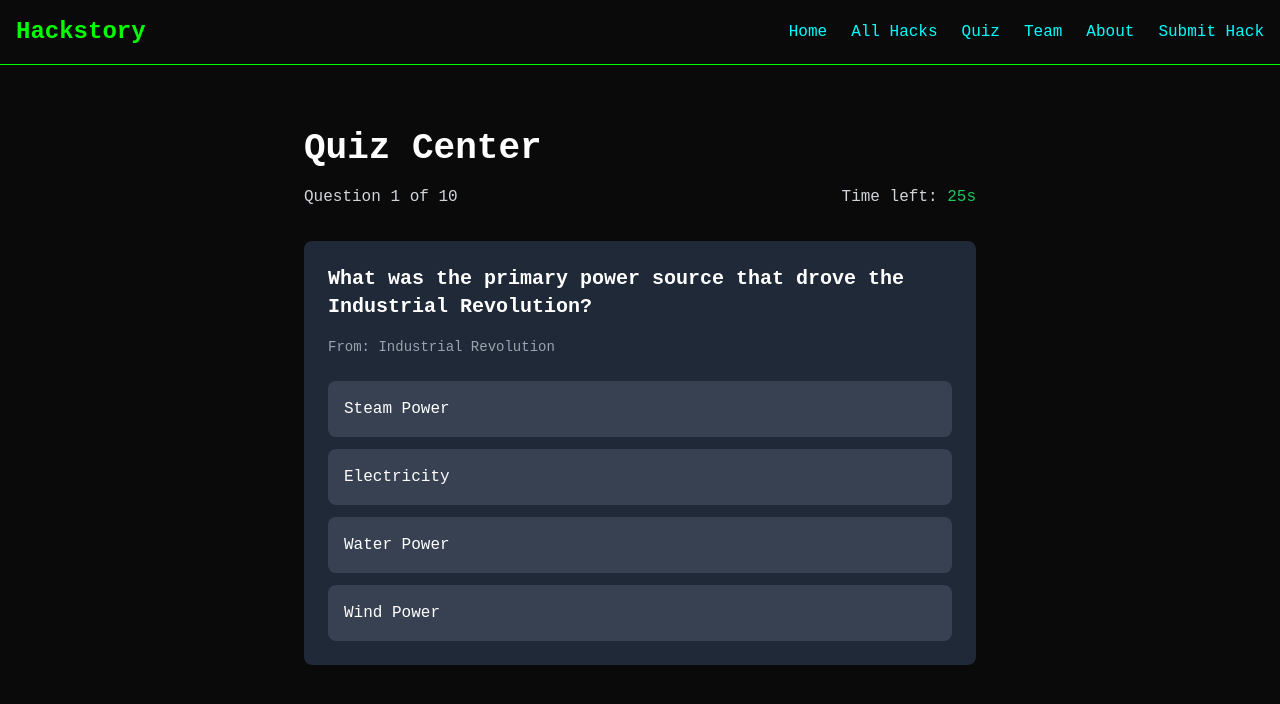
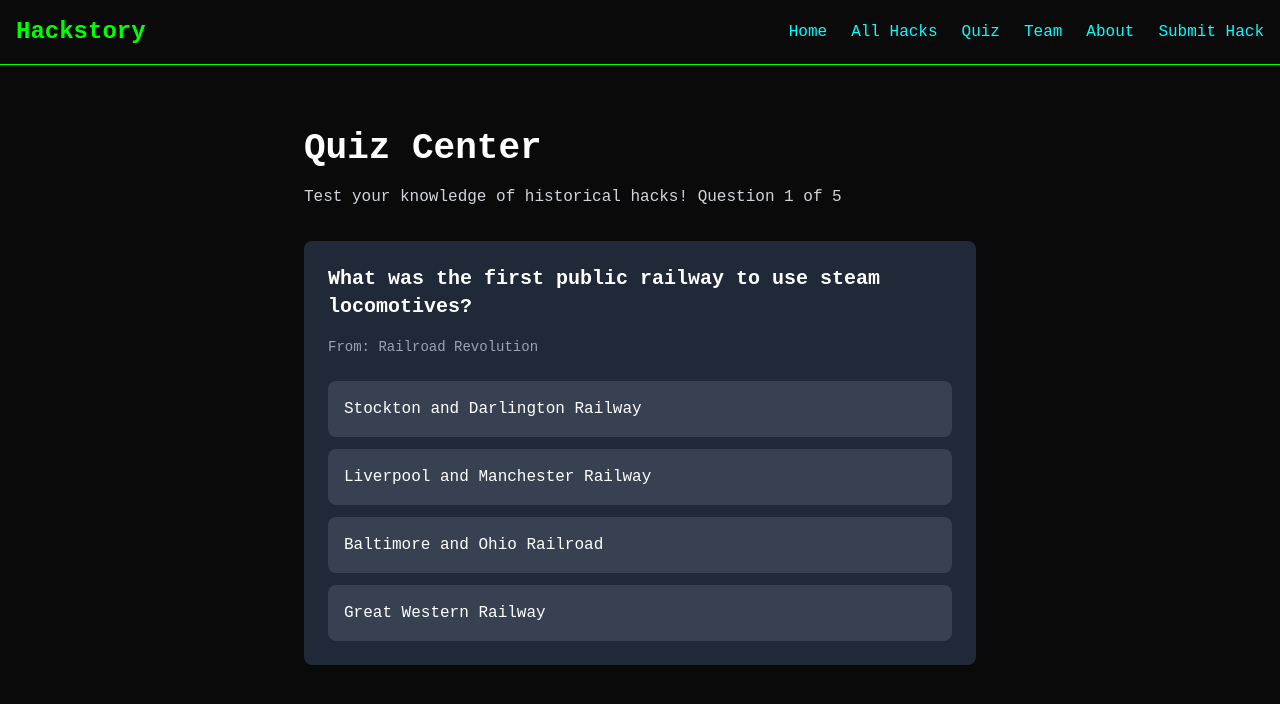
Before and after one commit to kenil-gopani/Hack-story, a React (Create React App) app: page /quiz in a window 1280 px wide. Shown: the top 704 px of the page. Built offline with nearby package versions, Linux system fonts and the light colour scheme.

Commit message:
Update QuizCenter.tsx

```diff
--- a/src/pages/QuizCenter.tsx
+++ b/src/pages/QuizCenter.tsx
@@ -8,7 +8,6 @@ interface QuizQuestion {
   options: string[];
   correctAnswer: number;
   eventTitle: string;
-  explanation?: string;
 }
 
 const QuizCenter: React.FC = () => {
@@ -18,64 +17,19 @@ const QuizCenter: React.FC = () => {
   const [score, setScore] = useState(0);
   const [showResult, setShowResult] = useState(false);
   const [showExplanation, setShowExplanation] = useState(false);
-  const [timeLeft, setTimeLeft] = useState(30);
 
   useEffect(() => {
-    const allQuestions: QuizQuestion[] = [
-      ...events.events.map(event => ({
+    const allQuestions: QuizQuestion[] = events.events.map(event => ({
       id: event.id,
       question: event.quiz.question,
       options: event.quiz.options,
       correctAnswer: event.quiz.correctAnswer,
-        eventTitle: event.title,
-        explanation: `This question is about ${event.title}, where ${event.description}`
-      })),
-      {
-        id: 11,
-        question: "What was the first message sent over ARPANET?",
-        options: ["LOGIN", "HELLO", "TEST", "START"],
-        correctAnswer: 0,
-        eventTitle: "Internet Creation",
-        explanation: "The first message sent over ARPANET was 'LOGIN', though it crashed after sending 'LO'"
-      },
-      {
-        id: 12,
-        question: "Who developed the first practical electrical power system?",
-        options: ["Thomas Edison", "Nikola Tesla", "George Westinghouse", "Michael Faraday"],
-        correctAnswer: 0,
-        eventTitle: "Electricity Revolution",
-        explanation: "Thomas Edison developed the first practical electrical power system in 1882"
-      },
-      {
-        id: 13,
-        question: "What was the main tool used to bring down the Berlin Wall?",
-        options: ["Sledgehammers and chisels", "Explosives", "Bulldozers", "Cranes"],
-        correctAnswer: 0,
-        eventTitle: "Berlin Wall Falls",
-        explanation: "Citizens used sledgehammers and chisels to break down the wall piece by piece"
-      }
-    ];
+      eventTitle: event.title
+    }));
 
     const shuffled = allQuestions.sort(() => 0.5 - Math.random());
-    setQuestions(shuffled.slice(0, 10));
+    setQuestions(shuffled.slice(0, 5));
   }, []);
-
-  useEffect(() => {
-    if (!showExplanation && !showResult) {
-      const timer = setInterval(() => {
-        setTimeLeft((prev) => {
-          if (prev <= 1) {
-            clearInterval(timer);
-            handleNextQuestion();
-            return 30;
-          }
-          return prev - 1;
-        });
-      }, 1000);
-
-      return () => clearInterval(timer);
-    }
-  }, [currentQuestion, showExplanation, showResult]);
 
   const handleAnswerSelect = (answerIndex: number) => {
     setSelectedAnswer(answerIndex);
@@ -91,7 +45,6 @@ const QuizCenter: React.FC = () => {
       setCurrentQuestion(currentQuestion + 1);
       setSelectedAnswer(null);
       setShowExplanation(false);
-      setTimeLeft(30);
     } else {
       setShowResult(true);
     }
@@ -103,7 +56,6 @@ const QuizCenter: React.FC = () => {
     setScore(0);
     setShowResult(false);
     setShowExplanation(false);
-    setTimeLeft(30);
   };
 
   if (questions.length === 0) {
@@ -111,26 +63,13 @@ const QuizCenter: React.FC = () => {
   }
 
   if (showResult) {
-    const percentage = (score / questions.length) * 100;
-    let message = "";
-    if (percentage >= 90) {
-      message = "Outstanding! You're a history hacking master!";
-    } else if (percentage >= 70) {
-      message = "Great job! You know your historical hacks!";
-    } else if (percentage >= 50) {
-      message = "Good effort! Keep learning about these epic hacks!";
-    } else {
-      message = "Keep exploring! There's more to learn about these historical hacks!";
-    }
-
     return (
       <div className="container mx-auto px-4 py-8">
         <div className="max-w-2xl mx-auto text-center">
           <h1 className="text-4xl font-bold mb-8">Quiz Complete!</h1>
-          <p className="text-2xl mb-4">
+          <p className="text-2xl mb-8">
             Your score: {score} out of {questions.length}
           </p>
-          <p className="text-xl text-green-400 mb-8">{message}</p>
           <div className="space-y-4">
             <button
               onClick={handleRestart}
@@ -157,14 +96,10 @@ const QuizCenter: React.FC = () => {
       <div className="max-w-2xl mx-auto">
         <div className="mb-8">
           <h1 className="text-4xl font-bold mb-4">Quiz Center</h1>
-          <div className="flex justify-between items-center">
           <p className="text-gray-300">
-              Question {currentQuestion + 1} of {questions.length}
+            Test your knowledge of historical hacks! Question {currentQuestion + 1} of{' '}
+            {questions.length}
           </p>
-            <p className="text-gray-300">
-              Time left: <span className={timeLeft <= 10 ? "text-red-500" : "text-green-500"}>{timeLeft}s</span>
-            </p>
-          </div>
         </div>
 
         <div className="bg-gray-800 rounded-lg p-6 mb-8">
@@ -193,10 +128,7 @@ const QuizCenter: React.FC = () => {
         </div>
 
         {showExplanation && (
-          <div className="text-center space-y-4">
-            <p className="text-gray-300 mb-4">
-              {currentQ.explanation}
-            </p>
+          <div className="text-center">
             <button
               onClick={handleNextQuestion}
               className="px-6 py-3 bg-green-500 text-white font-bold rounded-lg hover:bg-green-600 transition-colors"
```
Lines whose indentation alone changed are shown as unchanged.
